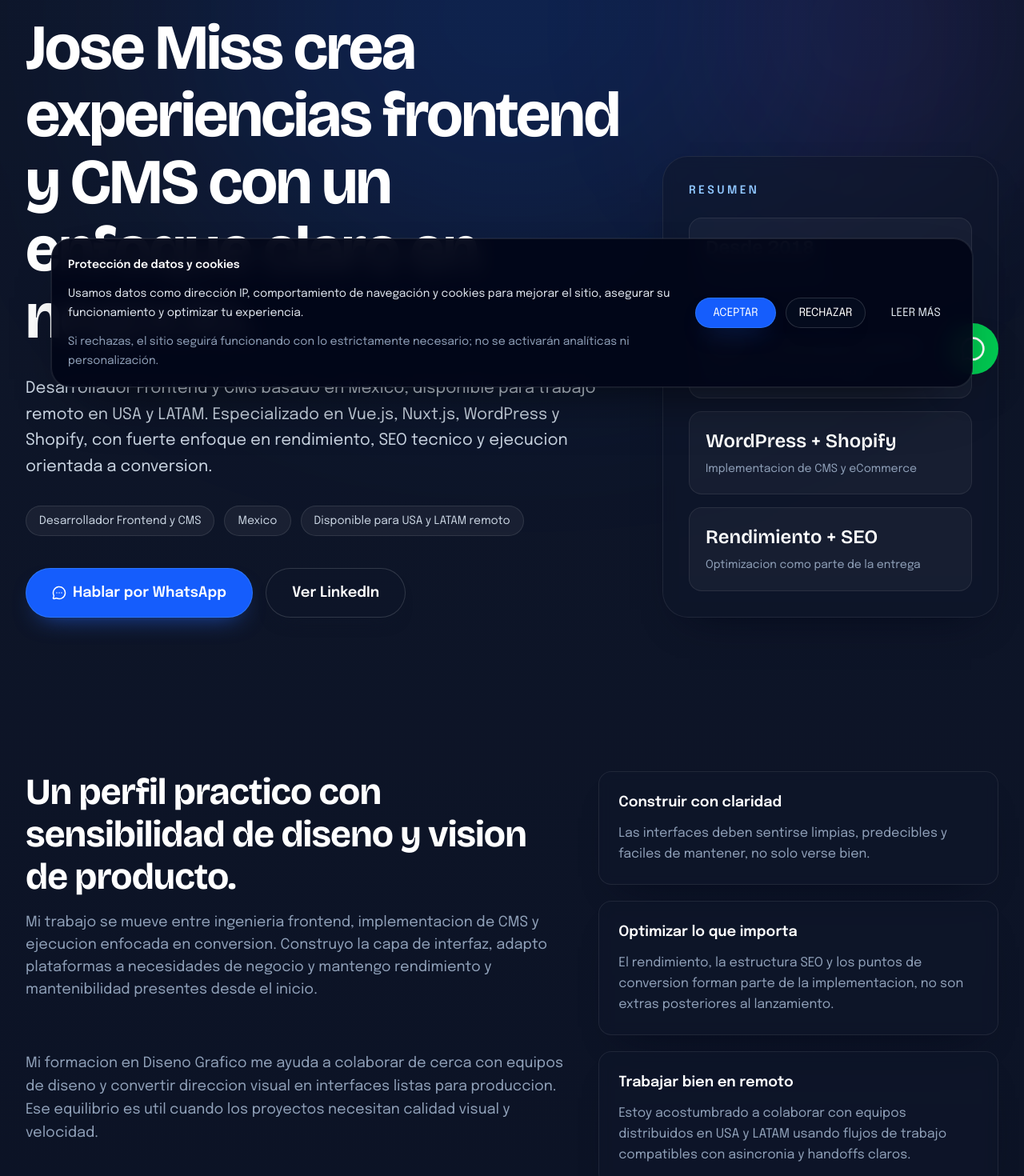
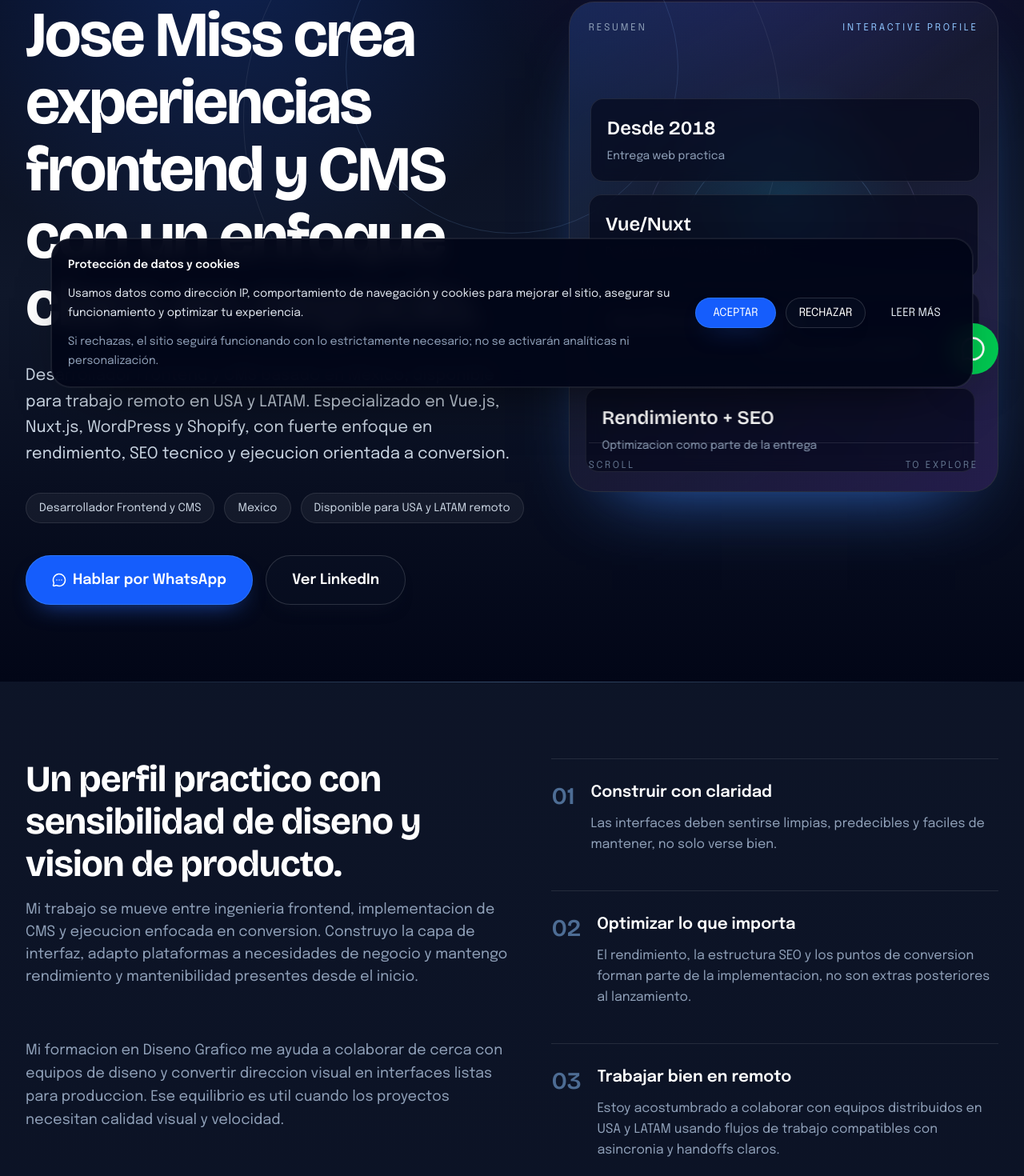
Before and after one commit to FeMizo/AionSite, a Next.js app: page /about in a window 1280 px wide. Shown: the part 300-1770 px from the top of the page at 80% size. Built offline with nearby package versions, Linux system fonts and the light colour scheme; no server answers.

Commit message:
phase about immersive motion

```diff
--- a/src/components/about/PublicAboutPage.tsx
+++ b/src/components/about/PublicAboutPage.tsx
@@ -12,6 +12,8 @@ import {
   PenTool,
   ShoppingBag,
 } from "lucide-react";
+import { motion } from "motion/react";
+import type { Variants } from "motion/react";
 import {
   loadAboutContentFromBrowser,
   loadAboutContentFromFile,
@@ -72,6 +74,11 @@ const differentiatorIcons = [
 
 const ABOUT_LANGUAGE_STORAGE_KEY = "aionsite.about.language";
 
+const ABOUT_REVEAL: Variants = {
+  hidden: { opacity: 0, y: 24 },
+  show: { opacity: 1, y: 0, transition: { duration: 0.7, ease: [0.16, 1, 0.3, 1] } },
+};
+
 export function PublicAboutPage({
   initialContent,
 }: {
@@ -117,13 +124,18 @@ export function PublicAboutPage({
       <Header base={base} data={headerData} />
 
       <main className="min-h-screen">
-        <section className="relative overflow-hidden pb-16 pt-32 md:pb-24 md:pt-44">
-          <div className="absolute left-1/2 top-0 -z-10 h-160 w-200 -translate-x-1/2 rounded-full bg-blue-600/18 blur-[140px]" />
-          <div className="absolute right-0 top-36 -z-10 h-96 w-96 rounded-full bg-violet-500/10 blur-[120px]" />
+        <section className="relative overflow-hidden pb-16 pt-32 md:pb-24 md:pt-40">
+          <div className="absolute inset-0 -z-20 bg-[radial-gradient(circle_at_22%_18%,rgba(37,99,235,0.26),transparent_32%),radial-gradient(circle_at_78%_10%,rgba(124,58,237,0.18),transparent_30%),linear-gradient(180deg,#020617_0%,#0f172a_58%,#020617_100%)]" />
+          <div className="absolute left-1/2 top-28 -z-10 h-[42rem] w-[42rem] -translate-x-1/2 rounded-full border border-white/8" />
+          <div className="absolute left-1/2 top-44 -z-10 h-[26rem] w-[26rem] -translate-x-1/2 rounded-full border border-blue-300/15" />
 
           <Container>
-            <div className="grid gap-12 xl:grid-cols-[minmax(0,1.25fr)_420px] xl:items-end">
-              <div>
+            <div className="grid gap-12 xl:grid-cols-[minmax(0,1.08fr)_minmax(380px,0.92fr)] xl:items-center">
+              <motion.div
+                initial="hidden"
+                animate="show"
+                variants={ABOUT_REVEAL}
+              >
                 <div className="mb-6 flex flex-wrap items-center gap-3">
                   <span className="text-xs font-semibold uppercase tracking-[0.24em] text-slate-400">
                     {uiCopy.switchLabel}
@@ -198,33 +210,68 @@ export function PublicAboutPage({
                     {uiCopy.viewLinkedIn}
                   </LinkButton>
                 </div>
-              </div>
+              </motion.div>
 
-              <Card className="rounded-[2rem] p-6 md:p-8">
-                <p className="text-sm font-semibold uppercase tracking-[0.24em] text-blue-300">
-                  {uiCopy.snapshot}
-                </p>
-                <div className="mt-6 grid gap-4">
-                  {localizedContent.hero.highlights.map((item) => (
-                    <div
+              <motion.div
+                initial={{ opacity: 0, scale: 0.94 }}
+                animate={{ opacity: 1, scale: 1 }}
+                transition={{ duration: 0.8, ease: [0.16, 1, 0.3, 1] }}
+                className="relative min-h-[460px] overflow-hidden rounded-[2rem] border border-white/10 bg-white/[0.035] p-6 shadow-[0_42px_90px_-54px_rgba(59,130,246,0.9)]"
+              >
+                <div className="absolute inset-0 bg-[linear-gradient(145deg,rgba(37,99,235,0.22),transparent_42%,rgba(124,58,237,0.18)),radial-gradient(circle_at_50%_40%,rgba(14,165,233,0.16),transparent_34%)]" />
+                <div className="relative z-10 flex items-center justify-between text-xs uppercase tracking-[0.24em] text-slate-400">
+                  <span>{uiCopy.snapshot}</span>
+                  <span className="text-blue-300">Interactive profile</span>
+                </div>
+
+                <motion.div
+                  className="absolute left-1/2 top-1/2 h-64 w-64 -translate-x-1/2 -translate-y-1/2 rounded-full border border-blue-300/20"
+                  animate={{ rotate: 360 }}
+                  transition={{ duration: 28, repeat: Infinity, ease: "linear" }}
+                />
+                <motion.div
+                  className="absolute left-1/2 top-1/2 h-88 w-88 -translate-x-1/2 -translate-y-1/2 rounded-full border border-violet-300/15"
+                  animate={{ rotate: -360 }}
+                  transition={{ duration: 36, repeat: Infinity, ease: "linear" }}
+                />
+
+                <div className="relative z-10 mt-20 grid gap-4">
+                  {localizedContent.hero.highlights.map((item, index) => (
+                    <motion.div
                       key={item.label}
-                      className="rounded-2xl border border-white/8 bg-white/[0.04] px-5 py-5"
+                      className="rounded-2xl border border-white/10 bg-slate-950/62 px-5 py-5 backdrop-blur"
+                      animate={{
+                        x: index % 2 === 0 ? [0, 10, 0] : [0, -10, 0],
+                      }}
+                      transition={{
+                        duration: 6 + index,
+                        repeat: Infinity,
+                        ease: "easeInOut",
+                      }}
                     >
-                      <p className="font-display text-2xl font-semibold tabular-nums text-white">{item.value}</p>
+                      <p className="font-display text-2xl font-semibold tabular-nums text-white">
+                        {item.value}
+                      </p>
                       <p className="mt-2 text-sm leading-relaxed text-slate-400">
                         {item.label}
                       </p>
-                    </div>
+                    </motion.div>
                   ))}
                 </div>
-              </Card>
+
+                <div className="absolute bottom-6 left-6 right-6 z-10 flex items-center justify-between border-t border-white/10 pt-5 text-xs uppercase tracking-[0.22em] text-slate-500">
+                  <span>Scroll</span>
+                  <span>to explore</span>
+                </div>
+              </motion.div>
             </div>
           </Container>
         </section>
 
-        <section className="py-24">
+        <section className="relative overflow-hidden py-24">
+          <div className="absolute inset-x-8 top-0 h-px bg-linear-to-r from-transparent via-blue-300/30 to-transparent" />
           <Container>
-            <div className="grid gap-10 xl:grid-cols-[minmax(0,1.15fr)_minmax(0,0.85fr)]">
+            <div className="grid gap-10 xl:grid-cols-[minmax(0,1.05fr)_minmax(0,0.95fr)] xl:items-start">
               <div>
                 <SectionHeading
                   title={localizedContent.intro.title}
@@ -237,14 +284,29 @@ export function PublicAboutPage({
                 </p>
               </div>
 
-              <div className="grid gap-5">
-                {localizedContent.intro.principles.map((principle) => (
-                  <Card key={principle.title} className="p-6">
-                    <h3 className="text-lg font-semibold text-white">{principle.title}</h3>
+              <div className="grid gap-4">
+                {localizedContent.intro.principles.map((principle, index) => (
+                  <motion.div
+                    key={principle.title}
+                    className="group relative overflow-hidden border-t border-white/10 py-7"
+                    initial={{ opacity: 0, x: 28 }}
+                    whileInView={{ opacity: 1, x: 0 }}
+                    viewport={{ once: true, margin: "-80px" }}
+                    transition={{ duration: 0.55, delay: index * 0.08 }}
+                  >
+                    <div className="absolute inset-y-0 left-0 w-px bg-blue-300/0 transition-colors group-hover:bg-blue-300/60" />
+                    <div className="flex gap-5">
+                      <span className="font-display text-3xl font-semibold text-blue-300/50">
+                        0{index + 1}
+                      </span>
+                      <div>
+                    <h3 className="text-xl font-semibold text-white">{principle.title}</h3>
                     <p className="mt-3 leading-relaxed text-slate-400">
                       {principle.description}
                     </p>
-                  </Card>
+                      </div>
+                    </div>
+                  </motion.div>
                 ))}
               </div>
             </div>
```
